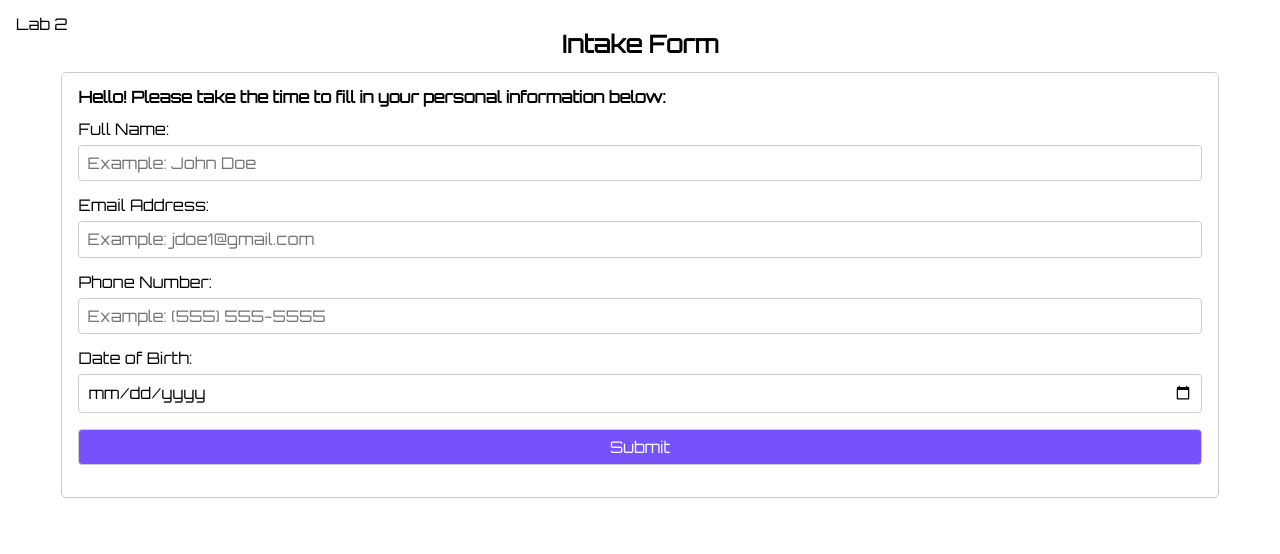
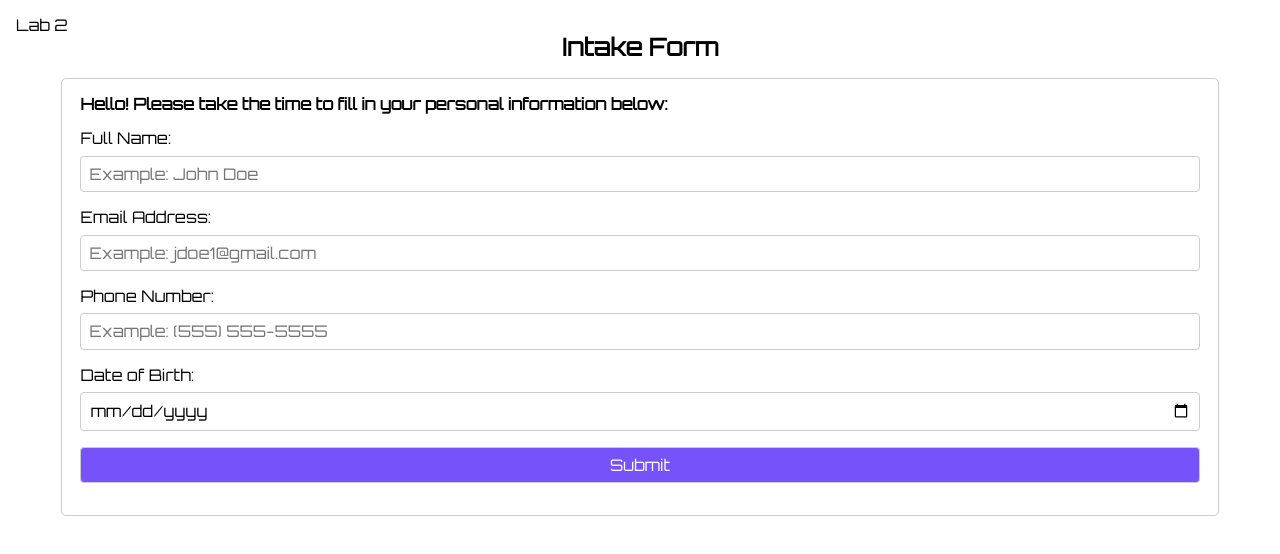
Before and after one commit to emuzemil900/Lab-2, a plain HTML site: page index.html in a window 1280 px wide. Drawn offline with Linux system fonts and the light colour scheme.

Commit message:
Update index.html

```diff
--- a/index.html
+++ b/index.html
@@ -4,7 +4,7 @@
   <meta charset="utf-8">
   <meta name="viewport" content="width=device-width, initial-scale=1.0>
   <title>Lab 2</title>
-  <link rel="stylesheet" href="css/reset.css">
+  <link rel="stylesheet" href="css/normalize.css">
   <link rel="stylesheet" href="css/normalize.css">
   <link rel="stylesheet" href="css/style.css">
   <link href="https://fonts.googleapis.com/css2?family=Orbitron&display=swap" rel="stylesheet">
```
